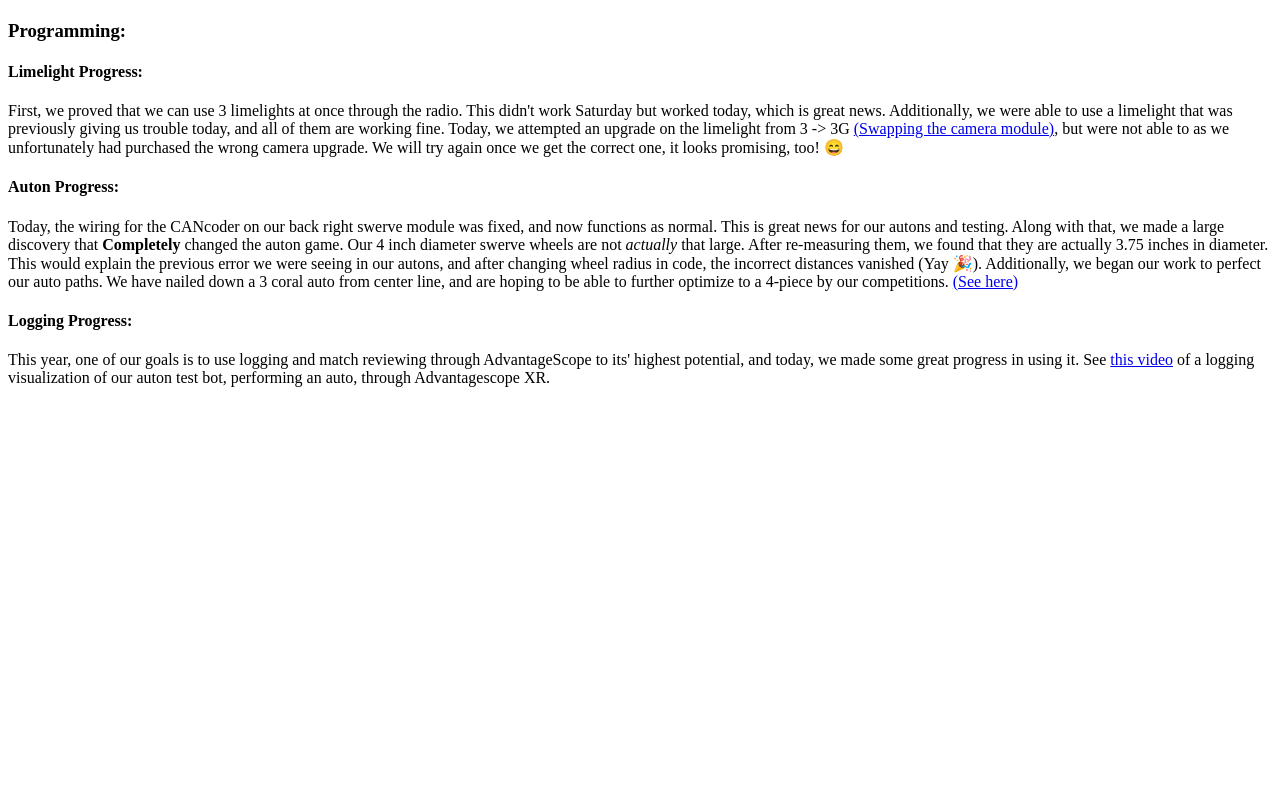
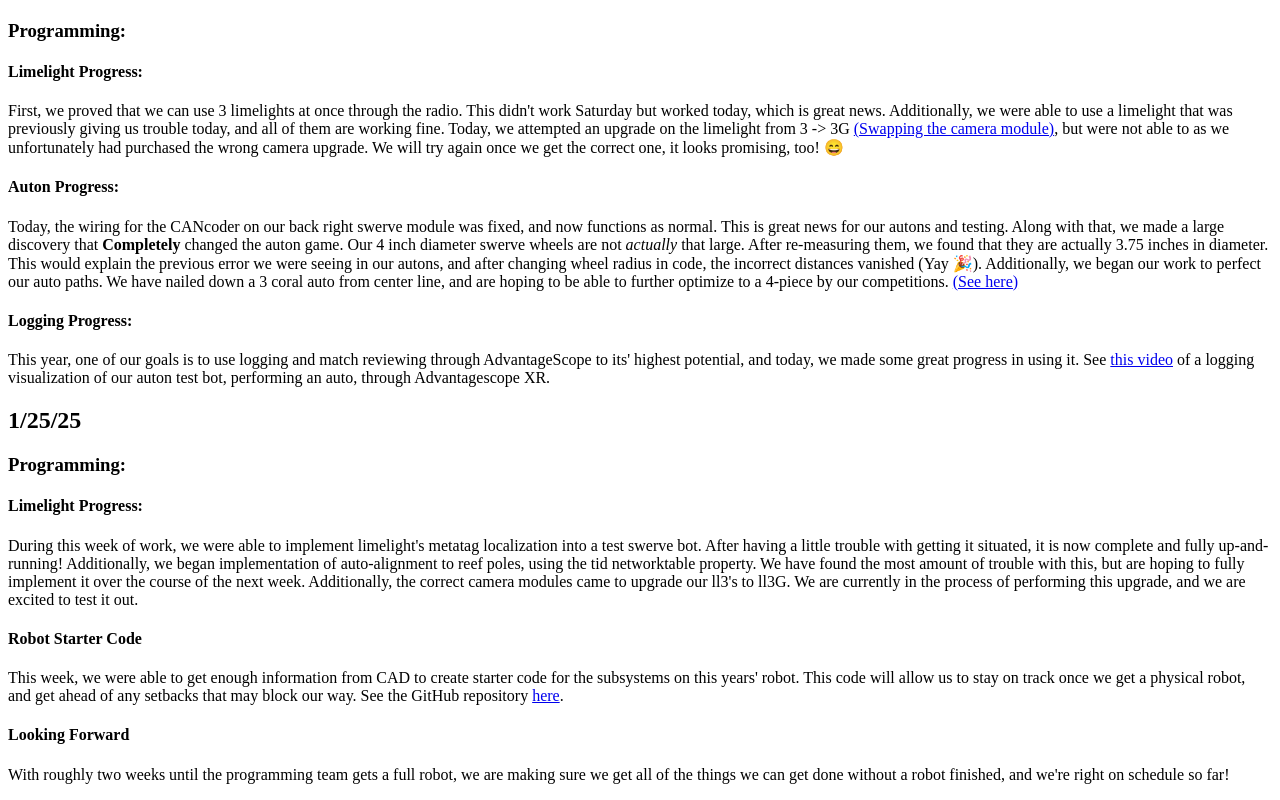
Before and after one commit to feds201/FEDS-Handbook, a Next.js app: page /Experiences/2025 in a window 1280 px wide. Shown: the part 619-1419 px from the top of the page. Before the commit the page ends 1022 px from the top, so only its background shows below. Built offline with nearby package versions, Linux system fonts and the light colour scheme.

Commit message:
added 1/25/25 week recap

```diff
--- a/pages/Experiences/2025.mdx
+++ b/pages/Experiences/2025.mdx
@@ -53,3 +53,24 @@ paths. We have nailed down a 3 coral auto from center line, and are hoping to be
 This year, one of our goals is to use logging and match reviewing through AdvantageScope to its' highest potential, and today, we made some great
 progress in using it. See [this video](https://imgur.com/a/hwpz6Zl) of a logging visualization of our auton test bot, performing an auto,
 through Advantagescope XR.
+
+
+## 1/25/25
+
+### **Programming:**
+
+#### Limelight Progress:
+
+During this week of work, we were able to implement limelight's metatag localization into a test swerve bot. After having a little trouble with getting it situated, it is now complete and fully
+up-and-running! Additionally, we began implementation of auto-alignment to reef poles, using the tid networktable property. We have found the most amount of trouble with this, but are hoping to
+fully implement it over the course of the next week. Additionally, the correct camera modules came to upgrade our ll3's to ll3G. We are currently in the process of performing this upgrade, and
+we are excited to test it out.
+
+#### Robot Starter Code
+
+This week, we were able to get enough information from CAD to create starter code for the subsystems on this years' robot. This code will allow us to stay on track once we get a physical robot,
+and get ahead of any setbacks that may block our way. See the GitHub repository [here](https://github.com/feds201/Scarlett).
+
+#### Looking Forward
+
+With roughly two weeks until the programming team gets a full robot, we are making sure we get all of the things we can get done without a robot finished, and we're right on schedule so far!
```
